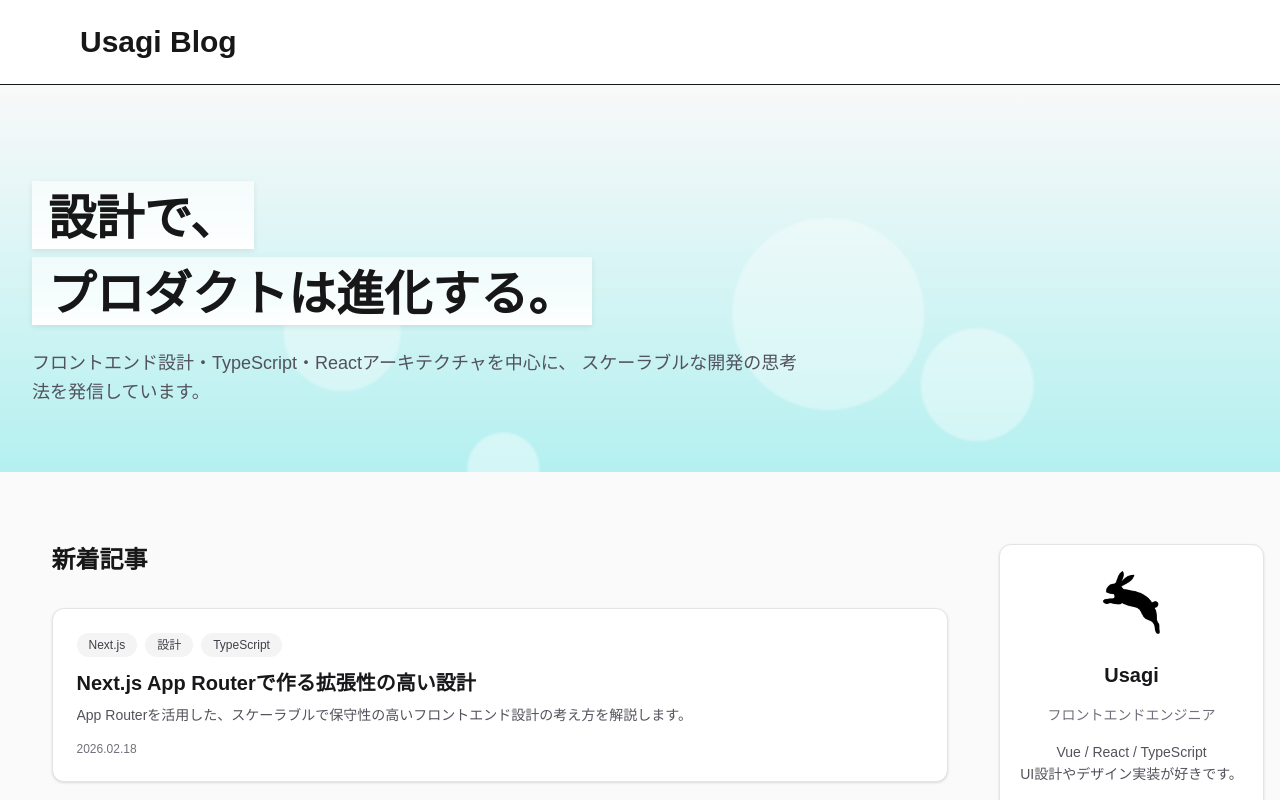
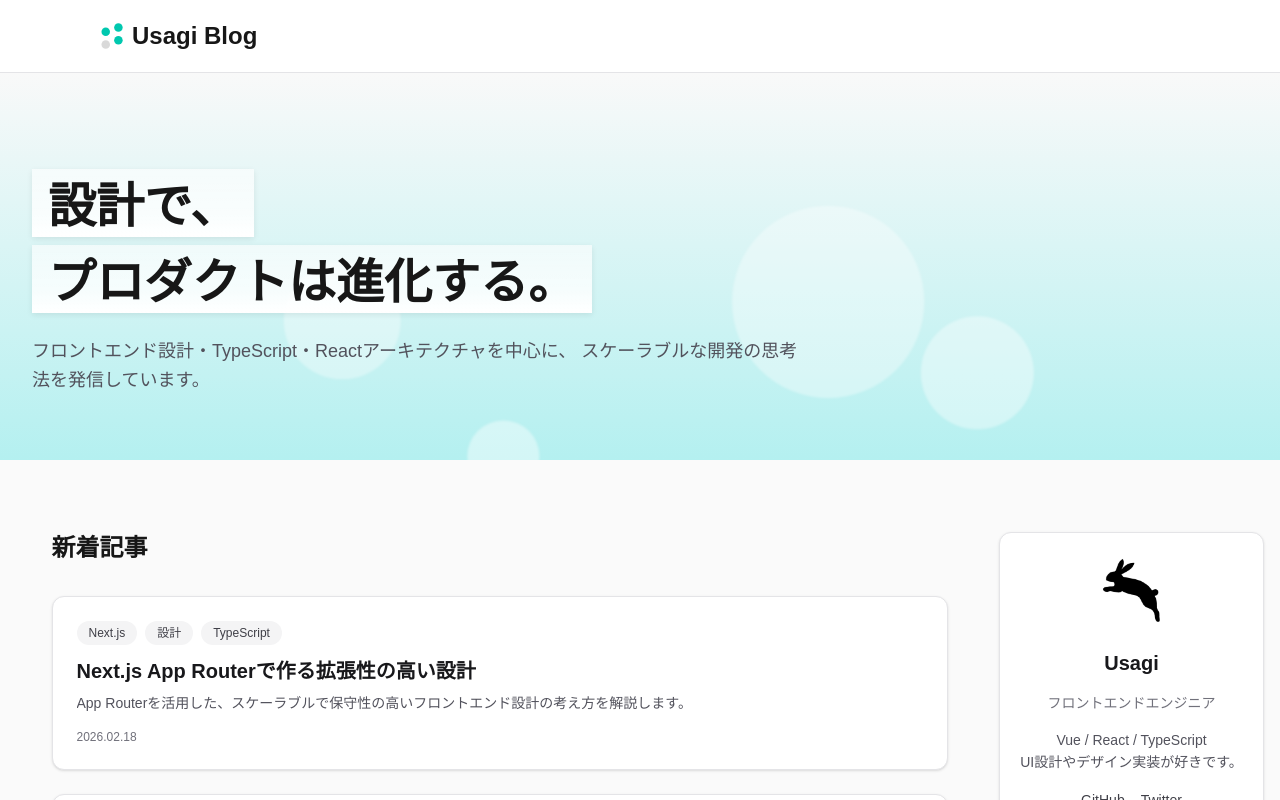
Before and after one commit to Apple-cake/next-tech-blog, a Next.js app: page / in a window 1280 px wide. Shown: the top 800 px of the page. Built offline with nearby package versions, Linux system fonts and the light colour scheme.

Commit message:
ヘッダーにアイコン追加

```diff
--- a/components/layout/Header.tsx
+++ b/components/layout/Header.tsx
@@ -2,17 +2,25 @@
  * サイト共通ヘッダー
  */
 
+import Image from "next/image";
 import Link from "next/link";
 
 export default function Header() {
   return (
-    <header className="border-b bg-white">
-      <div className="mx-auto max-w-6xl px-4 py-4 md:py-6">
-        <h1 className="text-2xl md:text-3xl font-bold">
+    <header className="border-b border-zinc-200 bg-white">
+      <div className="mx-auto max-w-6xl px-3 py-4 md:px-7">
+        <h1 className="text-2xl font-bold">
           <Link
             href="/"
-            className="transition-opacity"
+            className="flex items-center transition-opacity"
           >
+            <Image
+              src="/icon.svg"
+              alt="Usagi Blog Logo"
+              width={30}
+              height={30}
+              className="md:w-10 md:h-10"
+            />
             Usagi Blog
           </Link>
         </h1>
```
Also changed, not shown: public/icon.svg (added).
